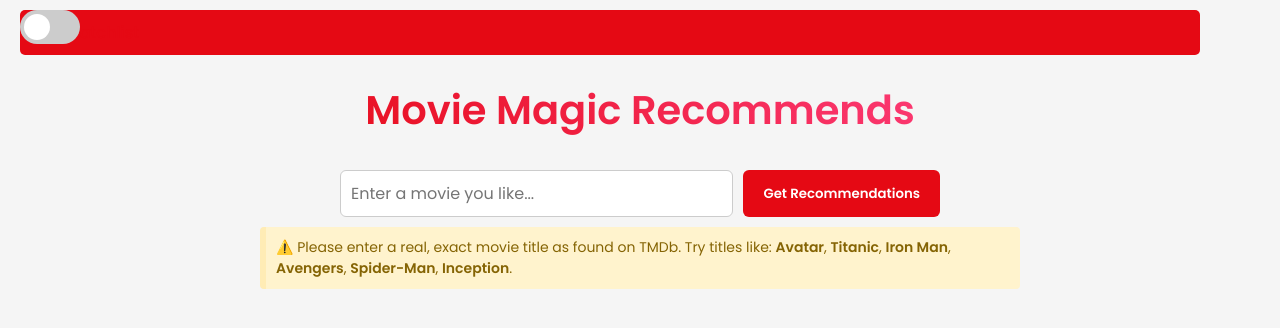
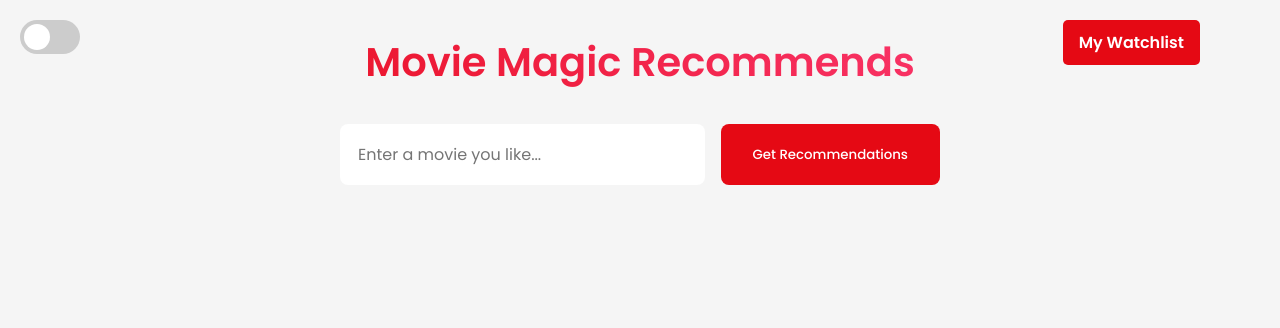
Before and after one commit to VinayakKhandelwal07/Movie-Recommender, a Flask app: page /home in a window 1280 px wide. Shown: the top 328 px of the page. Run offline with Flask 3, Linux system fonts and the light colour scheme; parts of the project's set-up code (start-up, migrations or seed data) failed here and were passed over.

Commit message:
Update home.html

```diff
--- a/templates/home.html
+++ b/templates/home.html
@@ -4,16 +4,10 @@
     <meta charset="UTF-8">
     <meta name="viewport" content="width=device-width, initial-scale=1.0">
     <title>Movie Magic Recommends</title>
-
-    <!-- Fonts and CSS -->
     <link rel="stylesheet" href="https://fonts.googleapis.com/css2?family=Poppins:wght@300;400;500;600&display=swap">
-    <link rel="stylesheet" href="{{ url_for('static', filename='Style.css') }}">
-
+      <link rel="stylesheet" href="static/Style.css">
+</head>
 <style>
-        body {
-            font-family: 'Poppins', sans-serif;
-        }
-
     .movie-actions {
     display: flex;
     flex-direction: column;
@@ -33,117 +27,25 @@
     transition: background-color 0.3s ease;
 }
 
-        .watch-trailer-btn,
-        .add-watchlist-btn {
+.watch-trailer-btn {
     background-color: #e50914; /* Netflix red */
     color: white;
 }
 
-        .add-watchlist-btn.added {
-            background-color: #1db954; /* Spotify green */
+.add-watchlist-btn {
+    background-color: #e50914;
+    color: white;
 }
 
-        .info-box {
-            margin-top: 10px;
-            background-color: #fff3cd;
-            border-left: 6px solid #ffecb5;
-            padding: 10px;
-            border-radius: 4px;
-            font-size: 14px;
-            color: #856404;
+/* Change color when movie is already in the watchlist */
+.add-watchlist-btn.added {
+    background-color: #1db954; /* Spotify green for added */
+    color: white;
 }
 
-        .error {
-            color: #e74c3c;
-            font-weight: 500;
-            margin-top: 20px;
-        }
-
-        .recommendations-grid {
-            display: grid;
-            grid-template-columns: repeat(auto-fill, minmax(180px, 1fr));
-            gap: 20px;
-            margin-top: 30px;
-        }
-
-        .movie-card {
-            background-color: #f8f9fa;
-            border-radius: 10px;
-            padding: 15px;
-            text-align: center;
-            box-shadow: 0 4px 8px rgba(0,0,0,0.1);
-        }
-
-        .movie-card img {
-            max-width: 100%;
-            height: auto;
-            border-radius: 8px;
-        }
-
-        .movie-card h3 {
-            margin: 10px 0 5px;
-            font-size: 16px;
-            font-weight: 600;
-        }
-
-        .theme-switch-wrapper {
-            position: absolute;
-            top: 10px;
-            right: 20px;
-        }
-
-        .my-watchlist-link {
-            position: absolute;
-            top: 10px;
-            left: 20px;
-            font-weight: 500;
-            color: #e50914;
-            text-decoration: none;
-        }
-
-        .container {
-            max-width: 800px;
-            margin: 80px auto 40px;
-            padding: 0 20px;
-        }
-
-        h1 {
-            text-align: center;
-            margin-bottom: 30px;
-            font-weight: 600;
-        }
-
-        .search-container {
-            display: flex;
-            gap: 10px;
-            margin-bottom: 10px;
-        }
-
-        #movie-input {
-            flex: 1;
-            padding: 10px;
-            border: 1px solid #ccc;
-            border-radius: 6px;
-        }
-
-        #search-btn {
-            padding: 10px 20px;
-            background-color: #e50914;
-            color: white;
-            border: none;
-            border-radius: 6px;
-            font-weight: bold;
-            cursor: pointer;
-        }
-
-        #search-btn:hover {
-            background-color: #c40811;
-        }
 </style>
-</head>
 <body class="light-theme">
-
-    <!-- Theme Toggle -->
+    <!-- Theme toggle -->
     <div class="theme-switch-wrapper">
         <label class="theme-switch">
             <input type="checkbox" id="theme-toggle">
@@ -154,25 +56,20 @@
       <!-- Watchlist Button -->
       <a href="{{ url_for('watchlist') }}" class="my-watchlist-link">My Watchlist</a>
 
+
+
     <div class="container">
         <h1>Movie Magic Recommends</h1>
 
-        <!-- Movie Search Form -->
+        <!-- Movie search and recommendations form -->
         <form action="/home" method="POST">
             <div class="search-container">
                 <input type="text" name="movies" id="movie-input" placeholder="Enter a movie you like..." required>
                 <button type="submit" id="search-btn">Get Recommendations</button>
             </div>
-
-            <!-- Input Guidance -->
-            <div class="info-box">
-                ⚠️ Please enter a real, exact movie title as found on TMDb.
-                Try titles like: <strong>Avatar</strong>, <strong>Titanic</strong>, <strong>Iron Man</strong>,
-                <strong>Avengers</strong>, <strong>Spider-Man</strong>, <strong>Inception</strong>.
-            </div>
         </form>
 
-        <!-- Movie Recommendations -->
+        <!-- Display movie recommendations -->
         <div class="recommendations-grid" id="recommendations">
             {% if status %}
                 {% for movie, poster, overview, genres, trailer in zip(movies_name, poster, movie_overviews, movie_genres, movie_trailer) %}
@@ -180,7 +77,7 @@
                         <img src="{{ poster }}" alt="{{ movie }}">
                         <h3>{{ movie }}</h3>
                         {% if trailer %}
-                            <a href="{{ trailer }}" target="_blank" class="watch-trailer-btn">Watch Trailer</a>
+                            <a href="{{ trailer }}" target="_blank">Watch Trailer</a>
                         {% else %}
                             <p>No trailer available</p>
                         {% endif %}
@@ -192,7 +89,6 @@
         </div>
     </div>
 
-    <!-- Script -->
     <script src="{{ url_for('static', filename='Script.js') }}"></script>
 </body>
 </html>
```
Lines whose indentation alone changed are shown as unchanged.
